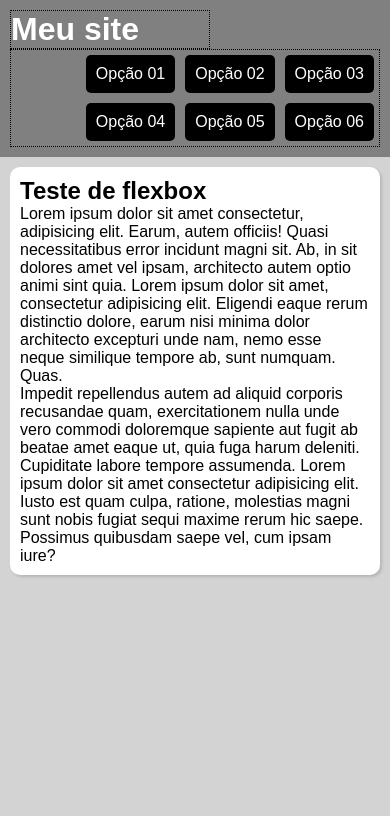
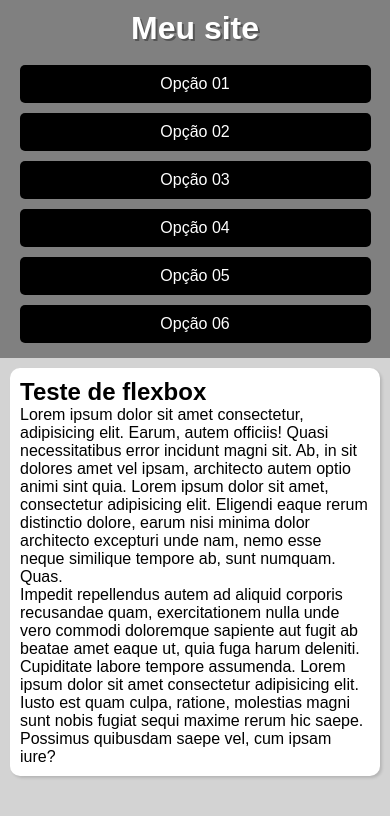
Before and after one commit to alan-andr/html-css, a plain HTML site: page exercicios/ex027/flex013 - menu flexbox/index.html in a window 390 px wide. Drawn offline with Linux system fonts and the light colour scheme.

Commit message:
mobile version menu

```diff
--- a/exercicios/ex027/flex013 - menu flexbox/index.html
+++ b/exercicios/ex027/flex013 - menu flexbox/index.html
@@ -5,6 +5,7 @@
     <meta name="viewport" content="width=device-width, initial-scale=1.0">
     <title>Menu flexbox</title>
     <link rel="stylesheet" href="style.css">
+    <link rel="stylesheet" href="mobile.css" media="screen and (max-width: 618px)">
 </head>
 <body>
     <header>
--- /dev/null
+++ b/exercicios/ex027/flex013 - menu flexbox/mobile.css
@@ -0,0 +1,13 @@
+@charset "UTF-8";
+
+header, header > nav {
+    flex-flow: column nowrap;
+}
+
+header > h1 {
+    flex-basis: 50px;
+}
+
+header > nav > a {
+    width: 90vw;
+}
--- a/exercicios/ex027/flex013 - menu flexbox/style.css
+++ b/exercicios/ex027/flex013 - menu flexbox/style.css
@@ -26,12 +26,13 @@ header {
 }
 
 header > h1 {
-    border: 1px dotted black;
+    /* border: 1px dotted black; */
     flex: 0 0 200px;
+    text-shadow: 2px 2px 0px rgba(0, 0, 0, 0.338);
 }
 
 header > nav {
-    border: 1px dotted black;
+    /* border: 1px dotted black; */
 
     display: flex;
     flex-flow: row wrap;
```
